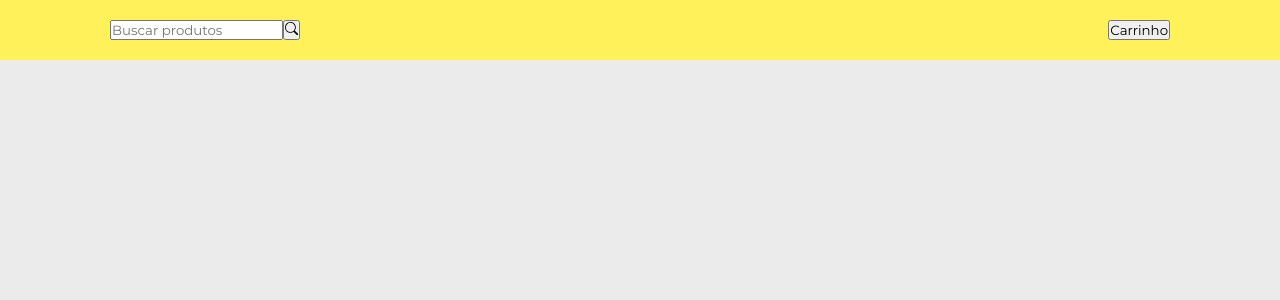
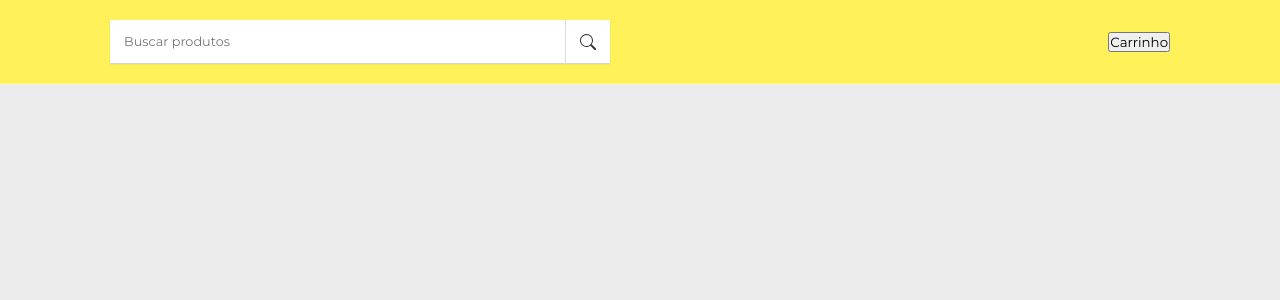
Before and after one commit to JoaoChaves65/Carrinho_Compras, a React (Create React App) app: page / in a window 1280 px wide. Shown: the top 300 px of the page. Built offline with nearby package versions, Linux system fonts and the light colour scheme.

Commit message:
CSS do component SearchBar

```diff
--- a/src/components/SearchBar/SearchBar.css
+++ b/src/components/SearchBar/SearchBar.css
@@ -0,0 +1,30 @@
+.search-bar {
+  display: flex;
+  background-color: white;
+  width: 100%;
+  max-width: 500px;
+  justify-content: space-between;
+  box-shadow: 0 1px 2px 0 rgba(0, 0, 0, 0.1);
+  gap: 14px;
+  padding-right: 14px;
+}
+
+.search_input {
+  padding: 14px;
+  flex-grow: 1;
+  border: none;
+  outline: none;
+  font-size: 0.8rem;
+  font-weight: 500px;
+  border-right: 1px solid #DDD;
+}
+
+.search_button {
+  background: none;
+  border: none;
+  font-size: 1rem;
+  display: flex;
+  justify-content: center;
+  align-items: center;
+  color: #333;
+}
--- a/src/components/SearchBar/SearchBar.jsx
+++ b/src/components/SearchBar/SearchBar.jsx
@@ -1,17 +1,19 @@
 import React from 'react';
 import { BsSearch } from 'react-icons/bs';
 
+import './SearchBar.css';
+
 function SearchBar() {
   return (
-    <form>
+    <form className="search-bar">
       <input
         type="search"
         placeholder="Buscar produtos"
-        className="search__input"
+        className="search_input"
         required
       />
 
-      <button type="submit" className="search__button">
+      <button type="submit" className="search_button">
         <BsSearch />
       </button>
     </form>
```
